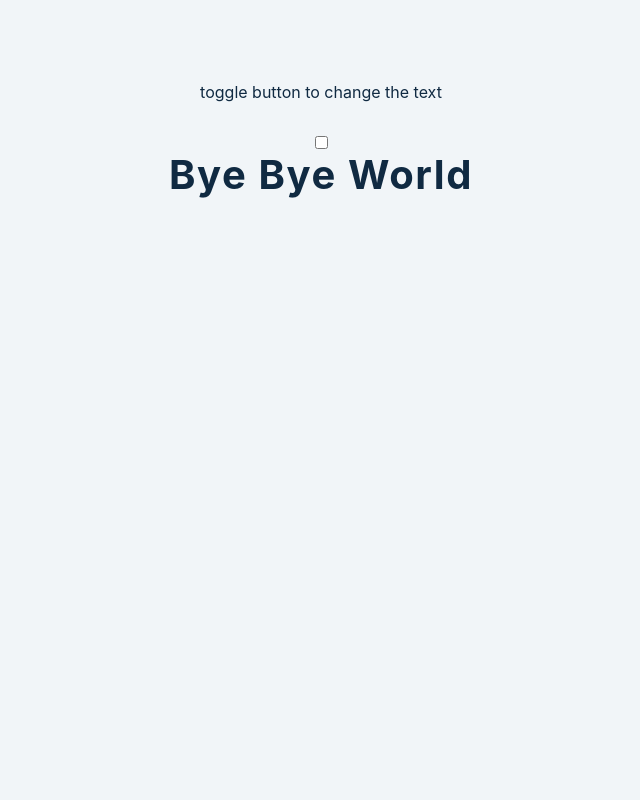
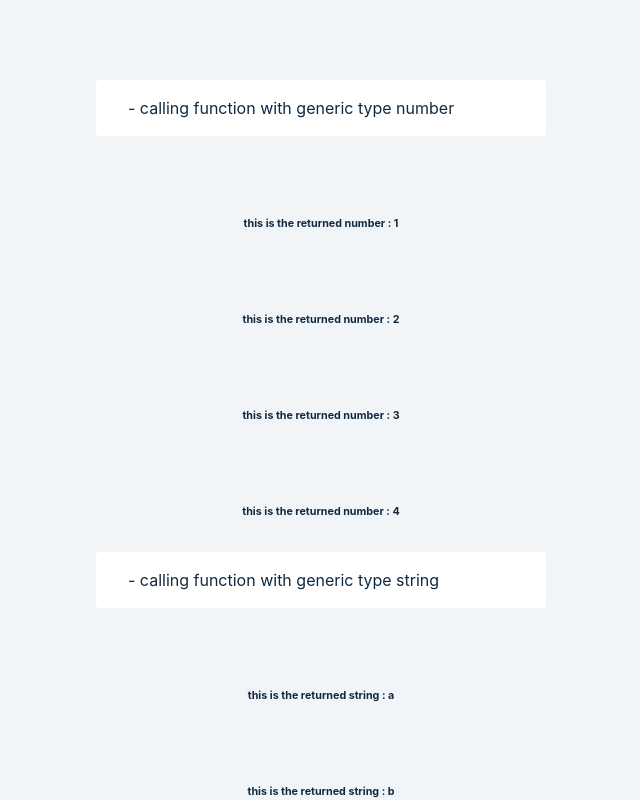
Before and after one commit to alivarastepour/react, a React (Create React App) app: page / in a window 1280 px wide. Shown: the top 800 px of the page, without its empty margins (319-959 px from the left). Built offline with nearby package versions, Linux system fonts and the light colour scheme.

Commit message:
typescript generics

```diff
--- a/src/App.js
+++ b/src/App.js
@@ -1,5 +1,5 @@
 import React from 'react'
-import Setup from './tutorial/1-useState/setup/7-useState-conditional-rendering'
+import Setup from './tutorial/18-typescript/generics'
 function App() {
   return (
     <div className='container'>
--- a/src/tutorial/18-typescript/generics.tsx
+++ b/src/tutorial/18-typescript/generics.tsx
@@ -1,17 +1,23 @@
-import React from "react";
+import React, {Fragment} from "react";
+
 
 const Setup = () => {
-    type arrayString = Array<string>;
-    let ans:string = '';
-    const func = (param: arrayString) => {
-        for (let i = 0; i < param.length; i++) {
-            ans += param[i] + " "
-        }
-        return ans;
+
+    function f<T>(obj: T[]): T[] {
+        return new Array<T>().concat(obj)
     }
-    const array:arrayString = ["a",'n']
+
+
+
     return <>
-        <div>{func(array)}</div>
+            <div className='item'>- calling function with generic type number</div>
+            {
+                f<number>([1,2,3,4]).map(num => <h6 key={num} className='container'>this is the returned number : {num}</h6>)
+            }
+            <div className='item'>- calling function with generic type string</div>
+            {
+                f<string>(['a', 'b', 'c', 'd']).map(num => <h6 className='container' key={num}>this is the returned string : {num}</h6>)
+            }
     </>
 }
 
```
